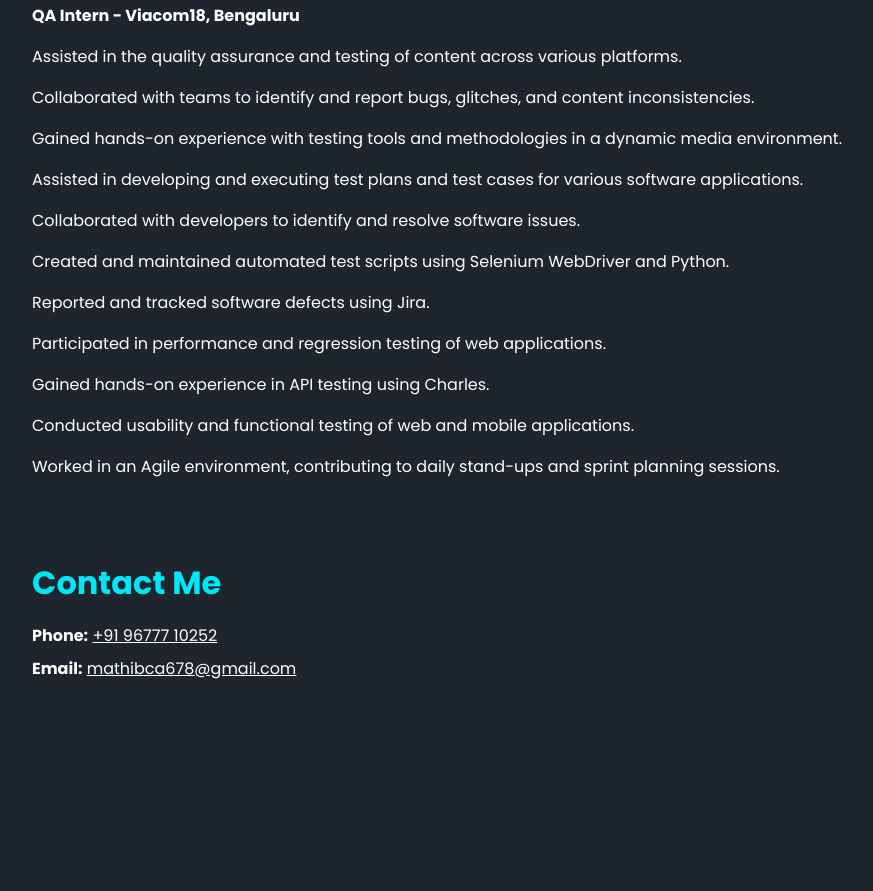
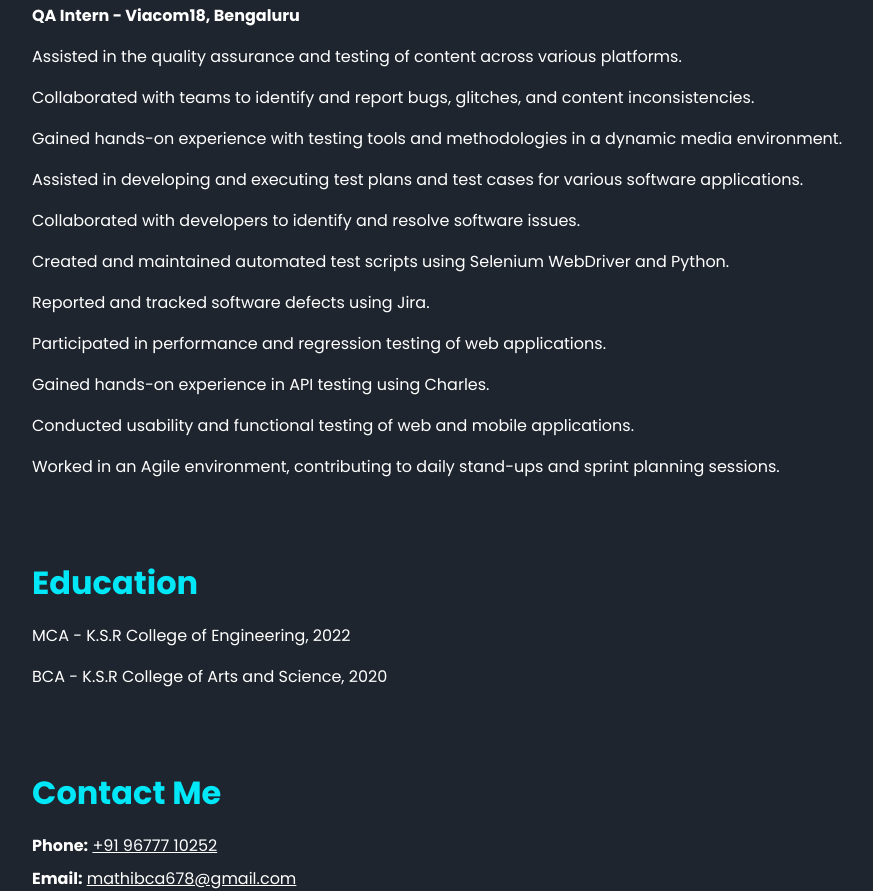
Before and after one commit to Mathiyalagan-0507/Mathiyalagan_Resume, a plain HTML site: page index.html in a window 1280 px wide. Shown: the part 1433-2324 px from the top of the page, without its empty margins (104-977 px from the left). Before the commit the page ends 2114 px from the top, so only its background shows below. Drawn offline with nearby package versions, Linux system fonts and the light colour scheme.

Commit message:
Update index.html

```diff
--- a/index.html
+++ b/index.html
@@ -175,6 +175,25 @@
             color: #fff;
             margin-bottom: 0.5rem;
         }
+        .education-section {
+            margin-top: 5rem;
+        }
+
+        .education-section h2 {
+            font-size: 2rem;
+            color: #00E8F8;
+        }
+
+        .education-section ul {
+            list-style: none;
+            margin-top: 1rem;
+            color: #fff;
+        }
+
+        .education-section ul li {
+            font-size: 1rem;
+            margin-bottom: 1rem;
+        }
         @media only screen and (max-width:480px) {
             .menu {
                 display: block;
@@ -223,6 +242,7 @@
             <a href="#about">About</a>
             <a href="#skills">Skills</a>
             <a href="#experience">Experience</a>
+            <a href="#education">Education</a>
             <a href="#contact">Contact</a>
         </nav>
     </header>
@@ -296,6 +316,16 @@
         </ul>
     </section>
 
+    <!-- Education Section -->
+    <section id="education" class="education-section">
+        <h2>Education</h2>
+        <ul>
+            <li>MCA - K.S.R College of Engineering, 2022</li>
+            <li>BCA - K.S.R College of Arts and Science, 2020</li>
+        </ul>
+    </section>
+
+
     <!-- Contact Section -->
 <section id="contact" class="contact-section">
     <h2>Contact Me</h2>
```
